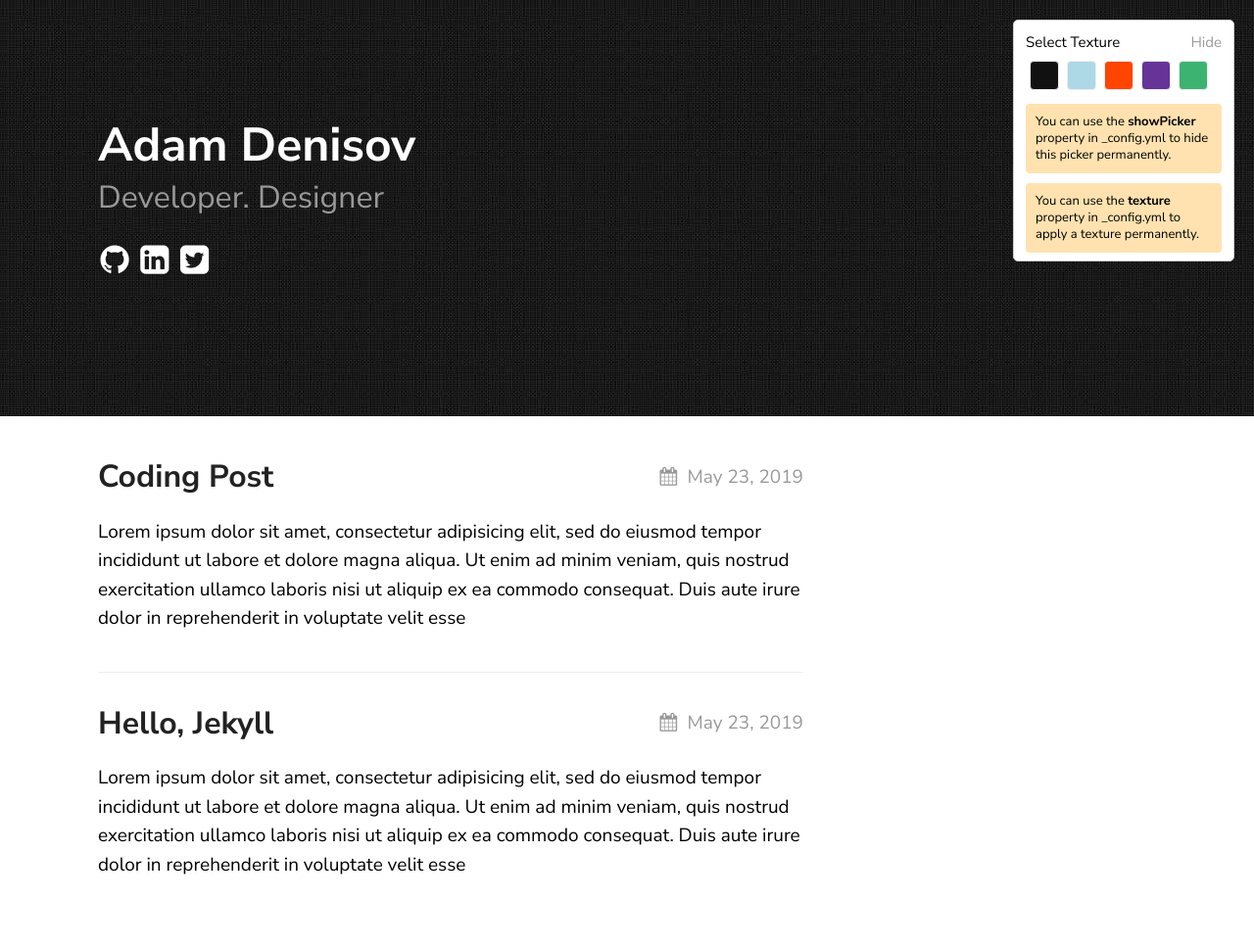
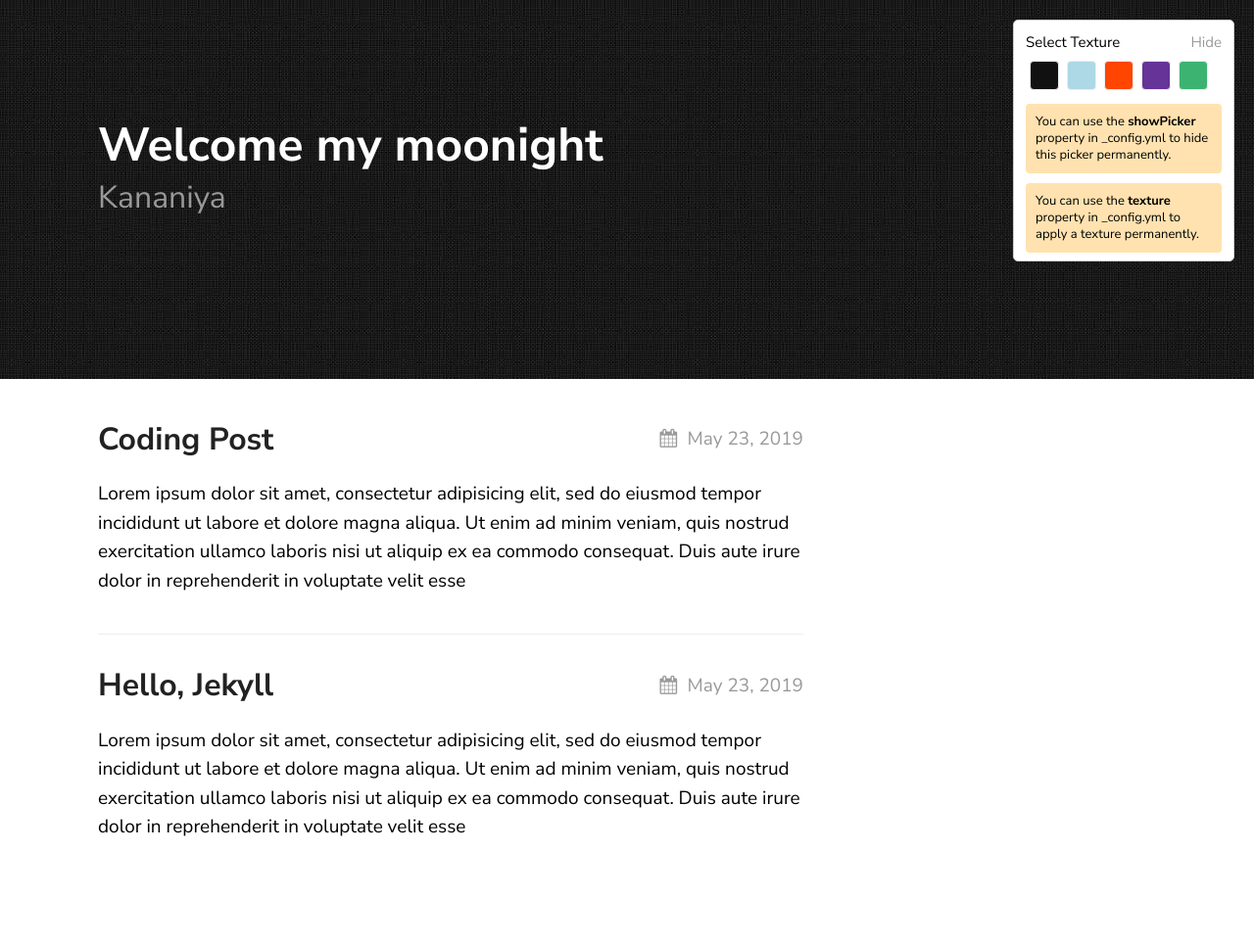
Before and after one commit to kananiya/kananiya.github.io, a Jekyll site: the page built from index.md, in a window 1280 px wide. Shown: the whole page at 98% size. Built offline with Jekyll 4.4.1, drawn with Linux system fonts in a browser that asks for light colours; after the commit the page ends 929 px from its top, so only the background shows below that.

Commit message:
Update _config.yml

```diff
--- a/_config.yml
+++ b/_config.yml
@@ -1,4 +1,4 @@
-title: Texture Theme
+title: Silvery Moonight
 author: GitHub User
 email: your-email@domain.com
 description: > # this means to ignore newlines until "show_exerpts:"
@@ -15,19 +15,19 @@ sass:
 
 permalink: /posts/:title/
 texture:
-  title: Adam Denisov
-  tagline: Developer. Designer
+  title: Welcome my moonight
+  tagline: Kananiya
   date_format: "%b %-d, %Y"
   style: black
   showNav: false
   showPicker: true
 
   # generate social links in footer
-  social_links:
-    twitter: thelehhman
-    github:  thelehhman
-    linkedIn: in/thelehhman
-    rss: rss
+  #social_links:
+    #twitter: thelehhman
+    #github:  thelehhman
+    #linkedIn: in/thelehhman
+    #rss: rss
 
 
 # If you want to link only specific pages in your header, uncomment
```
